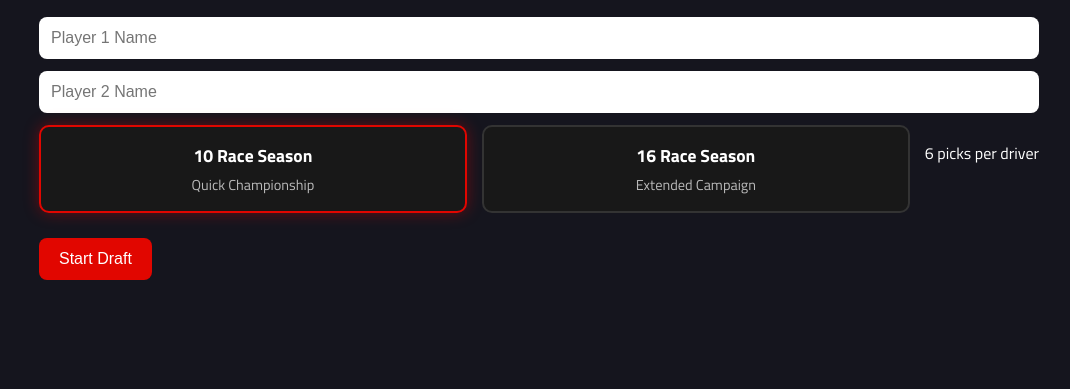
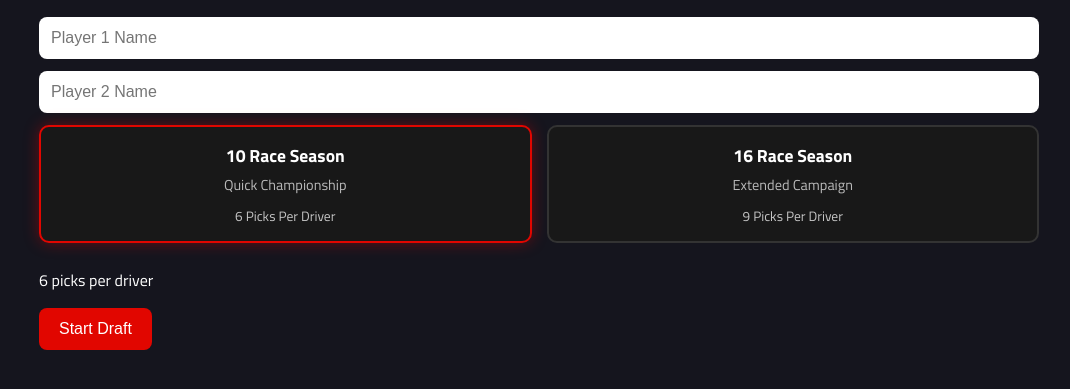
Before and after one commit to Silvarrn/f1-draft-tool, a plain HTML site: page index.html in a window 1280 px wide. Shown: the part 169-558 px from the top of the page, without its empty margins (101-1171 px from the left). Drawn offline with Linux system fonts and the light colour scheme.

Commit message:
Improved UI

```diff
--- a/index.html
+++ b/index.html
@@ -41,7 +41,9 @@
         <div class="season-subtitle">
             Quick Championship
         </div>
-
+        <div class="season-picks">
+        6 Picks Per Driver
+        </div>
     </div>
 
     <div
@@ -56,13 +58,15 @@
         <div class="season-subtitle">
             Extended Campaign
         </div>
+        <div class="season-picks">
+        9 Picks Per Driver
+        </div>
 
     </div>
+</div>
     <p id="season-info">
     6 picks per driver
     </p>
-</div>
-
         <button onclick="startDraft()">
             Start Draft
         </button>
--- a/style.css
+++ b/style.css
@@ -61,7 +61,11 @@ input {
 
     transition: all 0.2s ease;
 }
-
+.season-picks {
+    margin-top: 10px;
+    font-size: 0.85rem;
+    opacity: 0.75;
+}
 .season-card:hover {
     border-color: #666;
     transform: translateY(-2px);
```
